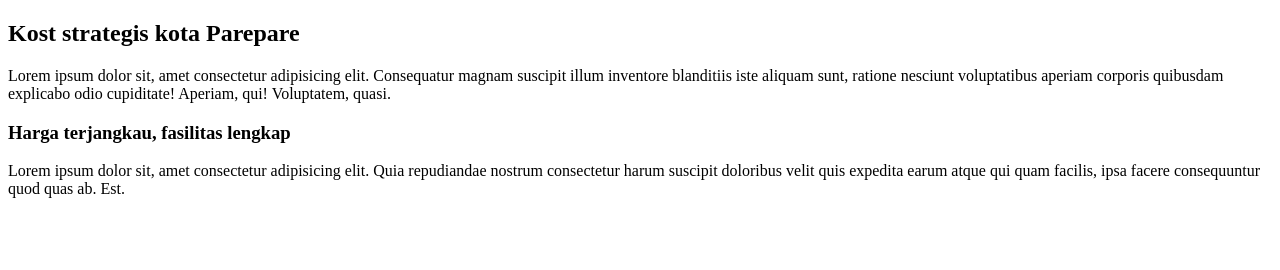
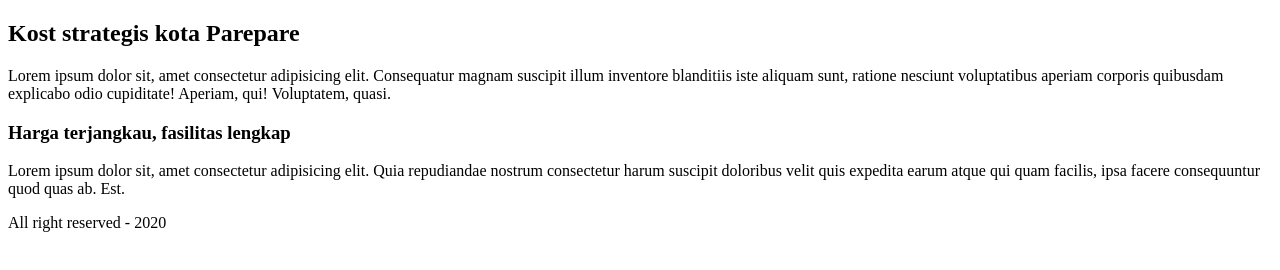
Before and after one commit to 777uliahshafar/testbranch, a plain HTML site: page index.html in a window 1280 px wide. Drawn offline with Linux system fonts and the light colour scheme.

Commit message:
add footer index

```diff
--- a/index.html
+++ b/index.html
@@ -14,4 +14,8 @@
 
 
 </body>
+
+<fotoer>
+    All right reserved - 2020
+</fotoer>
 </html>
```
